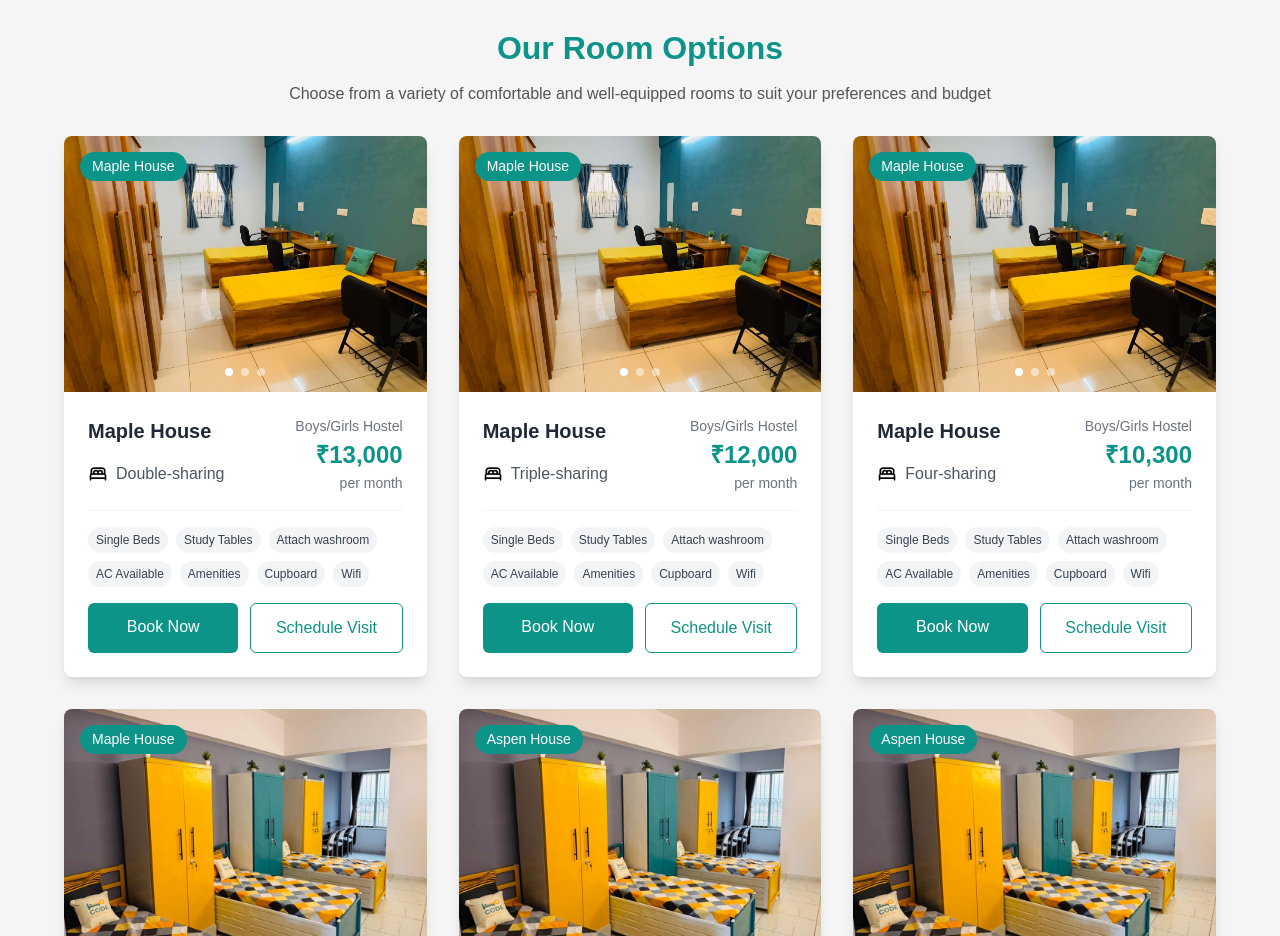
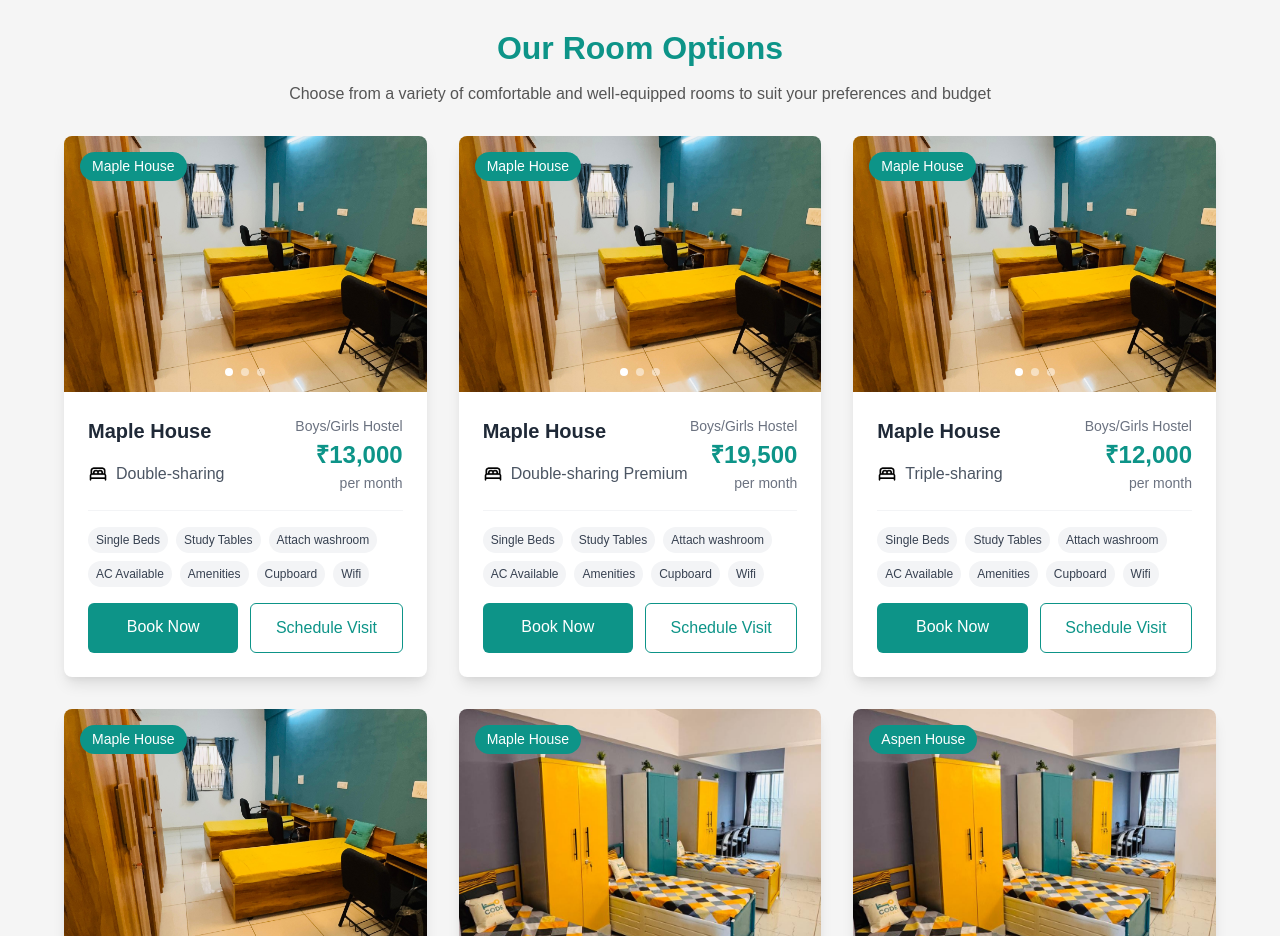
Before and after one commit to Rajveersinh016/codehostel, a website: page index.html in a window 1280 px wide. Shown: the part 1880-2816 px from the top of the page. Drawn offline with nearby package versions, Linux system fonts and the light colour scheme.

Commit message:
Add Maple House room card with details and images
Added a new room card for Maple House with images, details, and booking options.

```diff
--- a/index.html
+++ b/index.html
@@ -281,6 +281,74 @@
                           <div class="price-info">
                               <div class="price-label">Boys/Girls Hostel</div>
                               <div class="price-value">₹13,000</div>
+                              <div class="price-period">per month</div>
+                          </div>
+                      </div>
+
+                      <div class="features-container">
+                          <div class="features-list">
+                              <span class="feature-tag">Single Beds</span>
+                              <span class="feature-tag">Study Tables</span>
+                              <span class="feature-tag">Attach washroom</span>
+                              <span class="feature-tag">AC Available</span>
+                              <span class="feature-tag">Amenities</span>
+                              <span class="feature-tag">Cupboard</span>
+                              <span class="feature-tag">Wifi</span>
+                          </div>
+                      </div>
+
+                      <div class="button-container">
+                          <a href="#booking" class="book-button">Book Now</a>
+                          <a href="#schedule-section" class="schedule-button">Schedule Visit</a>
+                      </div>
+                  </div>
+              </div>
+
+                <div class="room-card">
+                  <div class="room-image-container">
+                      <div class="slideshow" data-room="maple">
+                          <div class="slide active">
+                              <img src="Maple1.jpg" alt="Maple House Room View 1" class="room-image">
+                          </div>
+                          <div class="slide">
+                              <img src="Maple2.jpg" alt="Maple House Bathroom" class="room-image">
+                          </div>
+                          <div class="slide">
+                              <img src="Maple3.jpg" alt="Maple House Study Area" class="room-image">
+                          </div>
+                          <div class="slide-dots">
+                              <div class="dot active" data-index="0"></div>
+                              <div class="dot" data-index="1"></div>
+                              <div class="dot" data-index="2"></div>
+                          </div>
+                      </div>
+                      <div class="room-type-tag">Maple House</div>
+                  </div>
+
+                  <div class="room-details">
+                      <div class="room-header">
+                          <div>
+                              <h3 class="room-title">Maple House</h3>
+                              <div class="room-occupancy">
+                                <style>
+                                  .room-occupancy {
+                                    display: flex;
+                                    align-items: center;
+                                    font-family: Arial, sans-serif;
+                                    font-size: 16px;
+                                  }
+
+                                  .room-occupancy img {
+                                    margin-right: 8px;
+                                    vertical-align: middle;
+                                  }
+                                </style>
+                                <img src="roomIcon.png" alt="Four-sharing icon" width="20" height="20"> Double-sharing Premium
+                              </div>
+                          </div>
+                          <div class="price-info">
+                              <div class="price-label">Boys/Girls Hostel</div>
+                              <div class="price-value">₹19,500</div>
                               <div class="price-period">per month</div>
                           </div>
                       </div>
```
